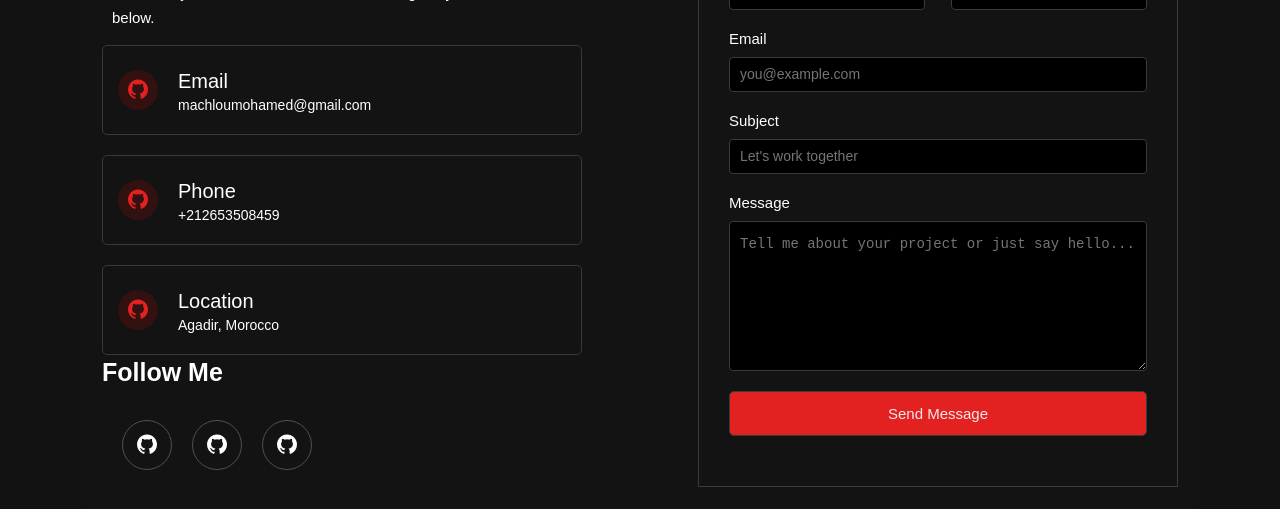
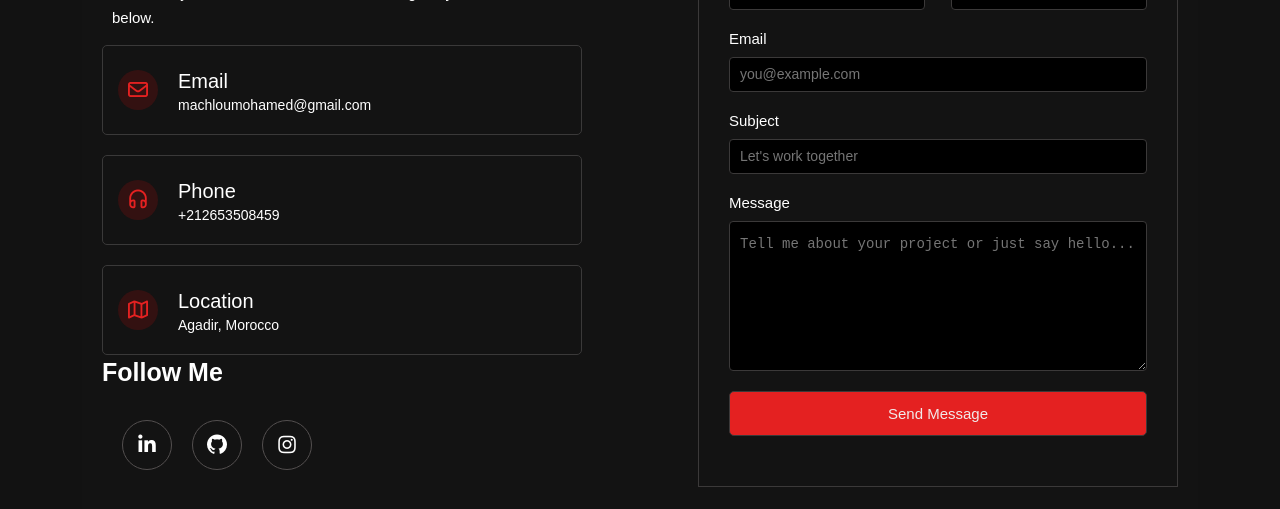
Before and after one commit to mohamedMachlou/portfolio-Frontend-25, an Angular app: page / in a window 1280 px wide. Shown: the part 3743-4252 px from the top of the page. Built offline with nearby package versions, Linux system fonts and the light colour scheme; no server answers.

Commit message:
add contact icons

```diff
--- a/src/app/pages/contact/contact.html
+++ b/src/app/pages/contact/contact.html
@@ -1,11 +1,10 @@
 <!-- Start Section for Contact -->
 <div class="section sec-contact" id="contact">
-        <div class="title"> Get In Touch </div>
+  <div class="title">Get In Touch</div>
   <div class="line"></div>
   <div class="description">
-            I'm always open to discussing new opportunities, interesting
-            projects, or just having a friendly chat about Frontend development,
-            Backend Development, and innovation.
+    I'm always open to discussing new opportunities, interesting projects, or just having a friendly
+    chat about Frontend development, Backend Development, and innovation.
   </div>
 </div>
 <!-- End Section for  Contact -->
@@ -13,24 +12,25 @@
 <!-- Start Contact -->
 <div class="contact">
   <div class="contact-body">
-
     <div class="infos" id="contact">
       <div class="title">Let's Connect</div>
-                <div class="description">Whether you have a project in mind, want to
-                    collaborate, or simply want to say hello, feel free to reach out
-                     through any of the channels below.
+      <div class="description">
+        Whether you have a project in mind, want to collaborate, or simply want to say hello, feel
+        free to reach out through any of the channels below.
       </div>
 
+
+
       <div class="info">
-                    <i class="fa-brands fa-github" ></i>
+        <i class="fa-solid fa-envelope"></i>
         <div class="info-body">
           <div class="title">Email</div>
-                        <div class="content">machloumohamed&#64;gmail.com</div>
+          <div class="content">machloumohamed@gmail.com</div>
         </div>
       </div>
 
       <div class="info">
-                    <i class="fa-brands fa-github" ></i>
+        <i class="fa-regular fa-headphones"></i>
         <div class="info-body">
           <div class="title">Phone</div>
           <div class="content">+212653508459</div>
@@ -38,7 +38,7 @@
       </div>
 
       <div class="info">
-                    <i class="fa-brands fa-github" ></i>
+        <i class="fa-regular fa-map"></i>
         <div class="info-body">
           <div class="title">Location</div>
           <div class="content">Agadir, Morocco</div>
@@ -48,53 +48,49 @@
       <div class="social">
         <div class="title">Follow Me</div>
         <div class="icons">
-                        <i class="fa-brands fa-github" ></i>
-                        <i class="fa-brands fa-github" ></i>
-                        <i class="fa-brands fa-github" ></i>
-
+          <i class="fa-brands fa-linkedin-in"></i>
+          <i class="fa-brands fa-github"></i>
+          <i class="fa-brands fa-instagram"></i>
+        </div>
       </div>
     </div>
 
-            </div>
-
     <div class="form" id="contact">
-
-                <div class="title">
-                    Send Message
-                </div>
+      <div class="title">Send Message</div>
 
       <div class="form-group">
         <label for="">First Name</label>
-                    <input type="text" placeholder="Mohamed">
+        <input type="text" placeholder="Mohamed" />
       </div>
 
       <div class="form-group">
         <label for="">Last Name</label>
-                    <input type="text" placeholder="Machlou">
+        <input type="text" placeholder="Machlou" />
       </div>
 
       <div class="form-group">
         <label for="">Email</label>
-                    <input type="text" placeholder="you@example.com">
+        <input type="text" placeholder="you@example.com" />
       </div>
 
       <div class="form-group">
         <label for="">Subject</label>
-                    <input type="text" placeholder="Let's work together">
+        <input type="text" placeholder="Let's work together" />
       </div>
 
       <div class="form-group">
         <label for="">Message</label>
-                    <textarea name="" id="" placeholder="Tell me about your project or just say hello..."></textarea>
+        <textarea
+          name=""
+          id=""
+          placeholder="Tell me about your project or just say hello..."
+        ></textarea>
       </div>
 
       <div class="form-group">
         <button type="submit">Send Message</button>
       </div>
-
     </div>
-
-
   </div>
 </div>
 <!-- Start Contact -->
```
Also changed, not shown: src/app/admin/dashboard/dashboard.css (line endings or trailing spaces), src/app/pages/contact/contact.css (line endings or trailing spaces), src/app/pages/contact/contact.ts (line endings or trailing spaces), src/app/pages/home/home.css (line endings or trailing spaces). Lines whose indentation alone changed are shown as unchanged.
